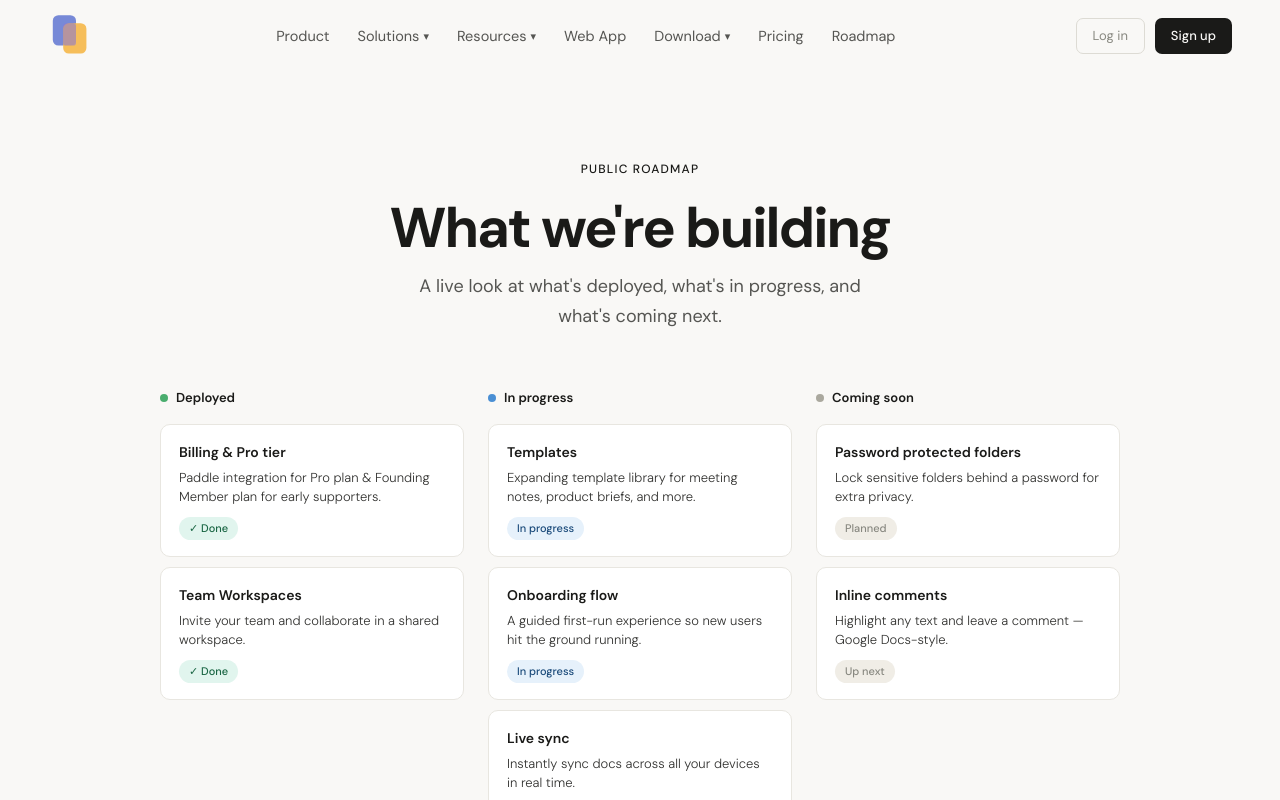
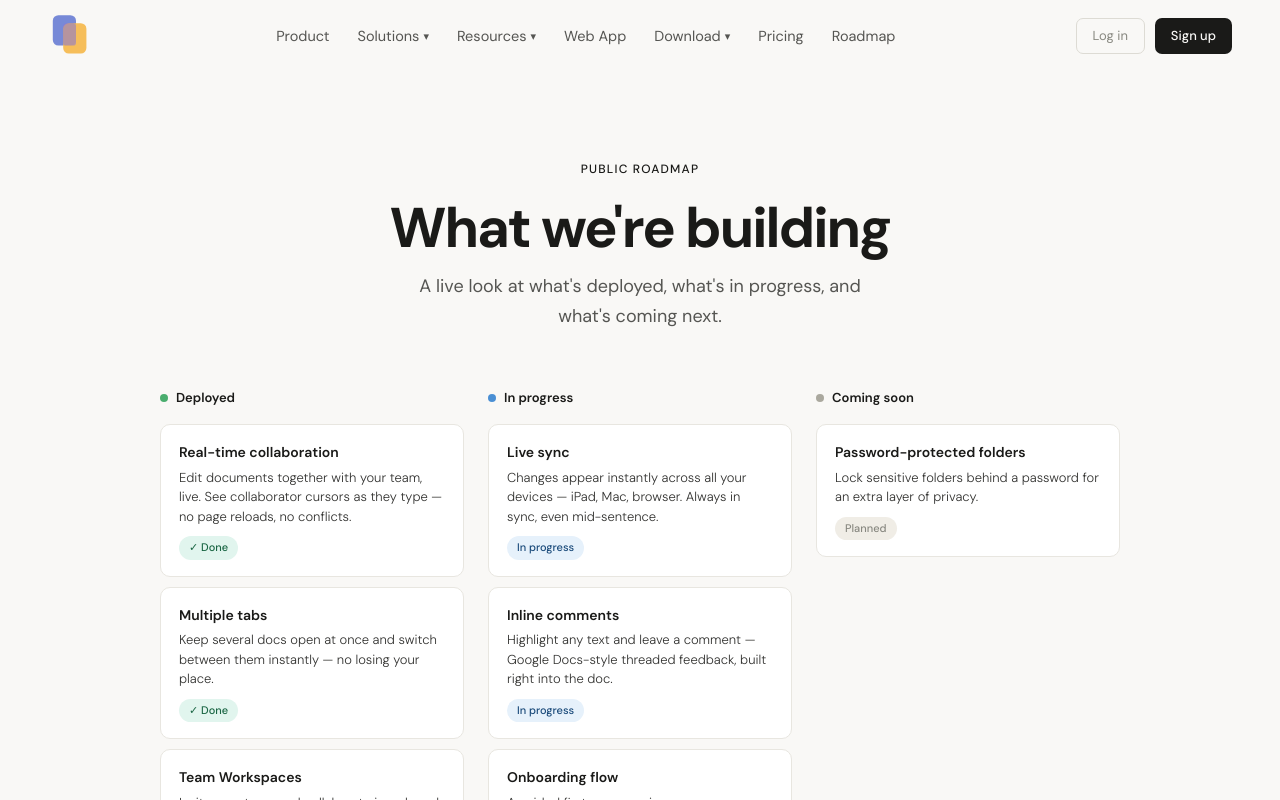
Before and after one commit to sillyledger/two-website, a Next.js app: page /roadmap in a window 1280 px wide. Shown: the top 800 px of the page. Built offline with nearby package versions, Linux system fonts and the light colour scheme.

Commit message:
Update page.tsx

```diff
--- a/app/roadmap/page.tsx
+++ b/app/roadmap/page.tsx
@@ -23,8 +23,13 @@ export default function Roadmap() {
                 <span className="roadmap-col-label">Deployed</span>
               </div>
               <div className="rm-card">
-                <div className="rm-card-title">Billing &amp; Pro tier</div>
-                <div className="rm-card-desc">Paddle integration for Pro plan &amp; Founding Member plan for early supporters.</div>
+                <div className="rm-card-title">Real-time collaboration</div>
+                <div className="rm-card-desc">Edit documents together with your team, live. See collaborator cursors as they type — no page reloads, no conflicts.</div>
+                <span className="rm-badge rm-badge-shipped">✓ Done</span>
+              </div>
+              <div className="rm-card">
+                <div className="rm-card-title">Multiple tabs</div>
+                <div className="rm-card-desc">Keep several docs open at once and switch between them instantly — no losing your place.</div>
                 <span className="rm-badge rm-badge-shipped">✓ Done</span>
               </div>
               <div className="rm-card">
@@ -41,18 +46,18 @@ export default function Roadmap() {
                 <span className="roadmap-col-label">In progress</span>
               </div>
               <div className="rm-card">
-                <div className="rm-card-title">Templates</div>
-                <div className="rm-card-desc">Expanding template library for meeting notes, product briefs, and more.</div>
+                <div className="rm-card-title">Live sync</div>
+                <div className="rm-card-desc">Changes appear instantly across all your devices — iPad, Mac, browser. Always in sync, even mid-sentence.</div>
+                <span className="rm-badge rm-badge-progress">In progress</span>
+              </div>
+              <div className="rm-card">
+                <div className="rm-card-title">Inline comments</div>
+                <div className="rm-card-desc">Highlight any text and leave a comment — Google Docs-style threaded feedback, built right into the doc.</div>
                 <span className="rm-badge rm-badge-progress">In progress</span>
               </div>
               <div className="rm-card">
                 <div className="rm-card-title">Onboarding flow</div>
                 <div className="rm-card-desc">A guided first-run experience so new users hit the ground running.</div>
-                <span className="rm-badge rm-badge-progress">In progress</span>
-              </div>
-              <div className="rm-card">
-                <div className="rm-card-title">Live sync</div>
-                <div className="rm-card-desc">Instantly sync docs across all your devices in real time.</div>
                 <span className="rm-badge rm-badge-progress">In progress</span>
               </div>
             </div>
@@ -64,14 +69,9 @@ export default function Roadmap() {
                 <span className="roadmap-col-label">Coming soon</span>
               </div>
               <div className="rm-card">
-                <div className="rm-card-title">Password protected folders</div>
-                <div className="rm-card-desc">Lock sensitive folders behind a password for extra privacy.</div>
+                <div className="rm-card-title">Password-protected folders</div>
+                <div className="rm-card-desc">Lock sensitive folders behind a password for an extra layer of privacy.</div>
                 <span className="rm-badge rm-badge-soon">Planned</span>
-              </div>
-              <div className="rm-card">
-                <div className="rm-card-title">Inline comments</div>
-                <div className="rm-card-desc">Highlight any text and leave a comment — Google Docs-style.</div>
-                <span className="rm-badge rm-badge-soon">Up next</span>
               </div>
             </div>
 
@@ -101,6 +101,8 @@ export default function Roadmap() {
               <div className="roadmap-prev-item"><span className="roadmap-prev-check">✓</span> Export to PDF &amp; Markdown</div>
               <div className="roadmap-prev-item"><span className="roadmap-prev-check">✓</span> Storage tracking</div>
               <div className="roadmap-prev-item"><span className="roadmap-prev-check">✓</span> Team Workspaces</div>
+              <div className="roadmap-prev-item"><span className="roadmap-prev-check">✓</span> Real-time collaboration</div>
+              <div className="roadmap-prev-item"><span className="roadmap-prev-check">✓</span> Multiple tabs</div>
             </div>
           </div>
 
```
